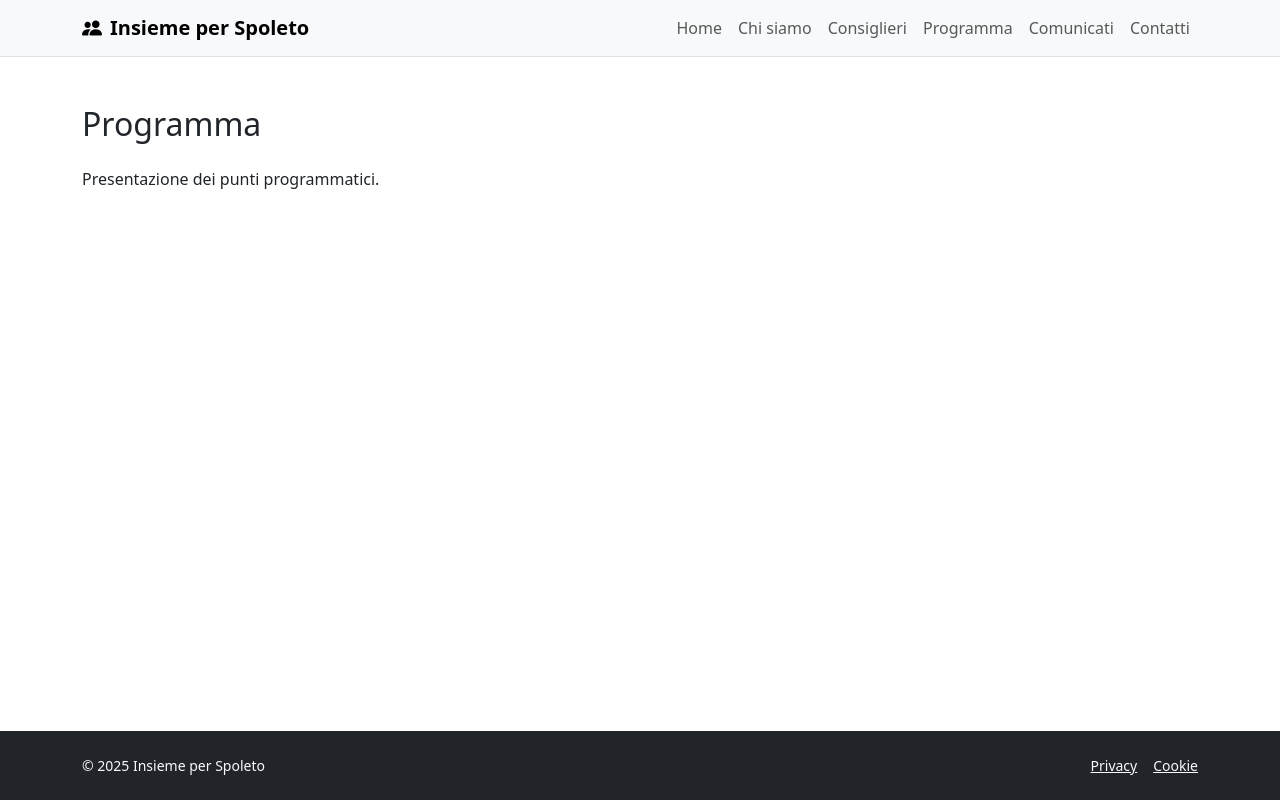
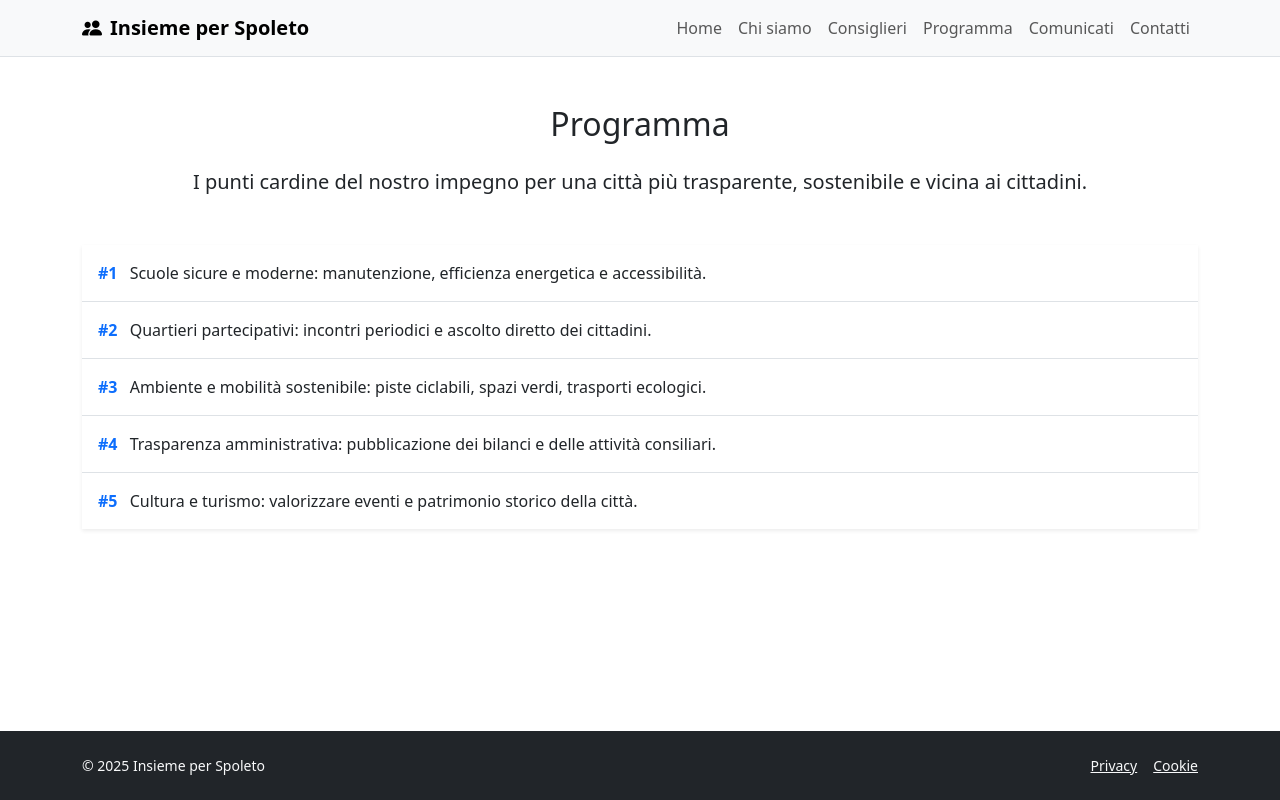
Before and after one commit to Francesco-Matteucci/sito-web, a Vue app: page /programma in a window 1280 px wide. Built offline with nearby package versions, Linux system fonts and the light colour scheme.

Commit message:
feat: added Programma section with structured list and styling

```diff
--- a/src/views/Programma.vue
+++ b/src/views/Programma.vue
@@ -1,6 +1,31 @@
 <template>
     <div class="container py-5">
-        <h1 class="h2 mb-4">Programma</h1>
-        <p>Presentazione dei punti programmatici.</p>
+        <h1 class="h2 mb-4 text-center">Programma</h1>
+
+        <p class="lead text-center mb-5">
+            I punti cardine del nostro impegno per una città più trasparente, sostenibile e vicina ai cittadini.
+        </p>
+
+        <ul class="list-group list-group-flush shadow-sm">
+            <li class="list-group-item py-3" v-for="(p, i) in punti" :key="i">
+                <strong class="me-2 text-primary">#{{ i + 1 }}</strong> {{ p }}
+            </li>
+        </ul>
     </div>
 </template>
+
+<script>
+    export default {
+        data() {
+            return {
+                punti: [
+                    "Scuole sicure e moderne: manutenzione, efficienza energetica e accessibilità.",
+                    "Quartieri partecipativi: incontri periodici e ascolto diretto dei cittadini.",
+                    "Ambiente e mobilità sostenibile: piste ciclabili, spazi verdi, trasporti ecologici.",
+                    "Trasparenza amministrativa: pubblicazione dei bilanci e delle attività consiliari.",
+                    "Cultura e turismo: valorizzare eventi e patrimonio storico della città."
+                ]
+            }
+        }
+    }
+</script>
```
